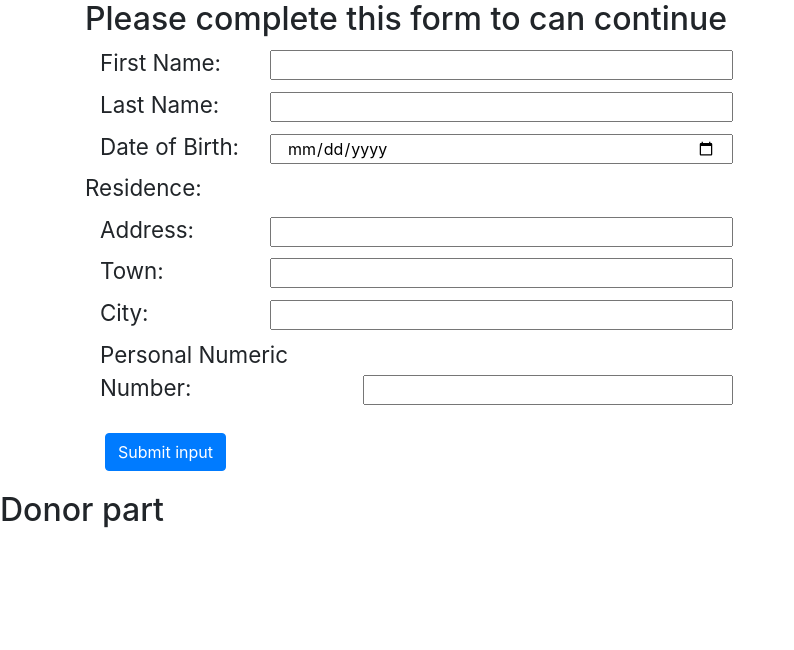
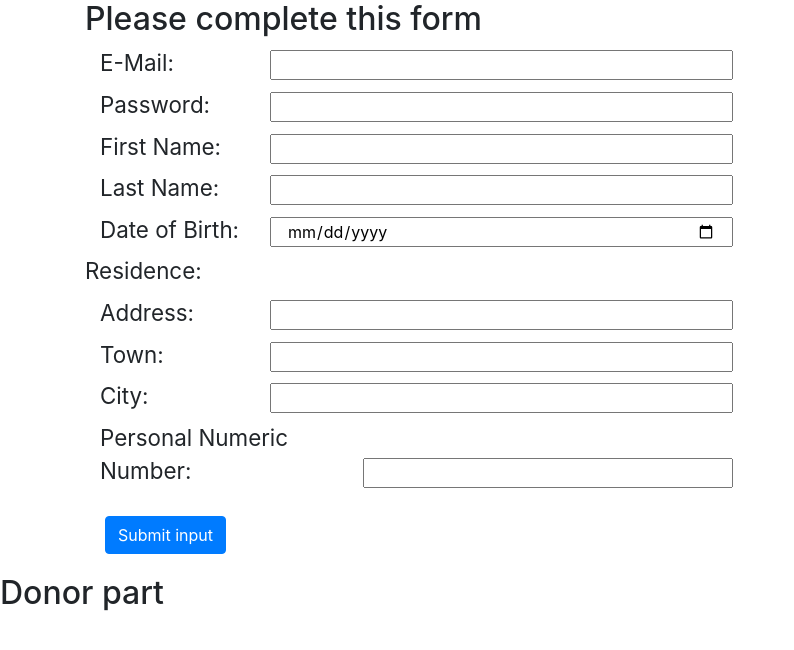
Before and after one commit to ErvinCs/Lab, an Angular app in the folder src/UI/donor-interface/: page / in a window 1280 px wide. Shown: the top 650 px of the page, without its empty margins (0-794 px from the left). Built offline with nearby package versions, Linux system fonts and the light colour scheme.

Commit message:
Forgot to add the email and the password fields.

```diff
--- a/src/UI/donor-interface/src/app/components/person/person.component.html
+++ b/src/UI/donor-interface/src/app/components/person/person.component.html
@@ -1,8 +1,14 @@
 <div class="container">
 <h2 class="form-title">
-  Please complete this form to can continue
+  Please complete this form
 </h2>
-<form name="form-person" (submit)="submitData(firstname.value, lastname.value, date.value, address.value, town.value, city.value, cnp.value)" id='form-person' class="">
+<form name="form-person" (submit)="submitData(email.value, password.value, firstname.value, lastname.value, date.value, address.value, town.value, city.value, cnp.value)" id='form-person' class="">
+  <label class="col-md-2 col-sm-3 col-xs-3" for="firstname">E-Mail: </label>
+  <input type="text" class="col-md-5 col-sm-8 col-xs-8" #email>
+  <br>
+  <label class="col-md-2 col-sm-3 col-xs-3" for="firstname">Password: </label>
+  <input type="password" class="col-md-5 col-sm-8 col-xs-8" #password>
+  <br>
   <label class="col-md-2 col-sm-3 col-xs-3" for="firstname">First Name: </label>
   <input type="text" class="col-md-5 col-sm-8 col-xs-8" #firstname>
   <br>
--- a/src/UI/donor-interface/src/app/components/person/person.component.ts
+++ b/src/UI/donor-interface/src/app/components/person/person.component.ts
@@ -8,6 +8,8 @@ import { Address } from '../common/Address.interface';
   styleUrls: ['./person.component.css']
 })
 export class PersonComponent implements OnInit {
+  private _email: String;
+  private _password: String;
   private _firstName: String;
   private _lastName: String;
   private _birthday: Date;
@@ -23,8 +25,11 @@ export class PersonComponent implements OnInit {
   submitPersonInfo() {
 
   }
-  submitData(firstName: String, lastName: String, birthday:Date,
+
+  submitData(email:String, password: String, firstName: String, lastName: String, birthday:Date,
       address:String, town: String, city: String, cnp: number) {
+    this._email = email;
+    this._password = password;
     this._firstName = firstName;
     this._lastName = lastName;
     this._birthday = birthday;
@@ -37,6 +42,8 @@ export class PersonComponent implements OnInit {
     this._cnp = cnp;
     // console.log(this);
     // Also will do other stuff
+    // Will go to the server with a ajax call
+    // Will check if it's valid, then back
     return false;
   }
 }
```
